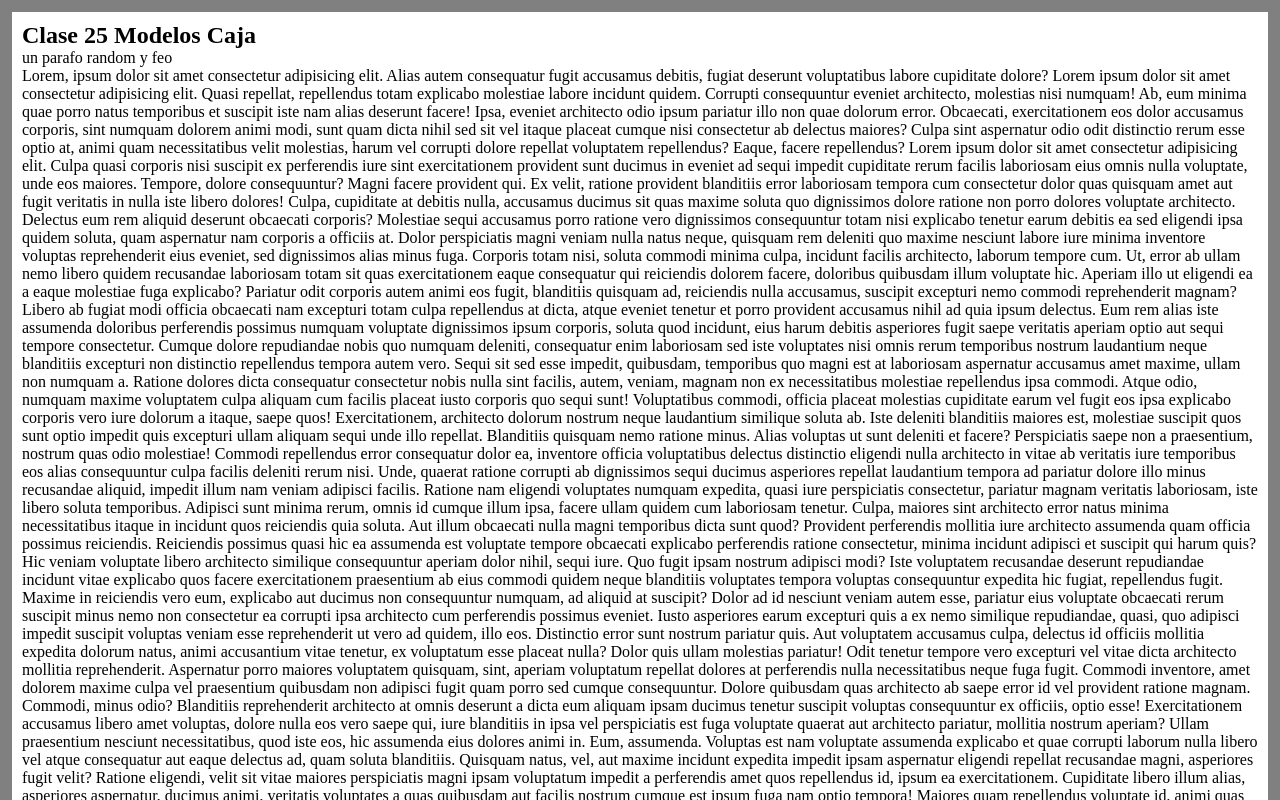
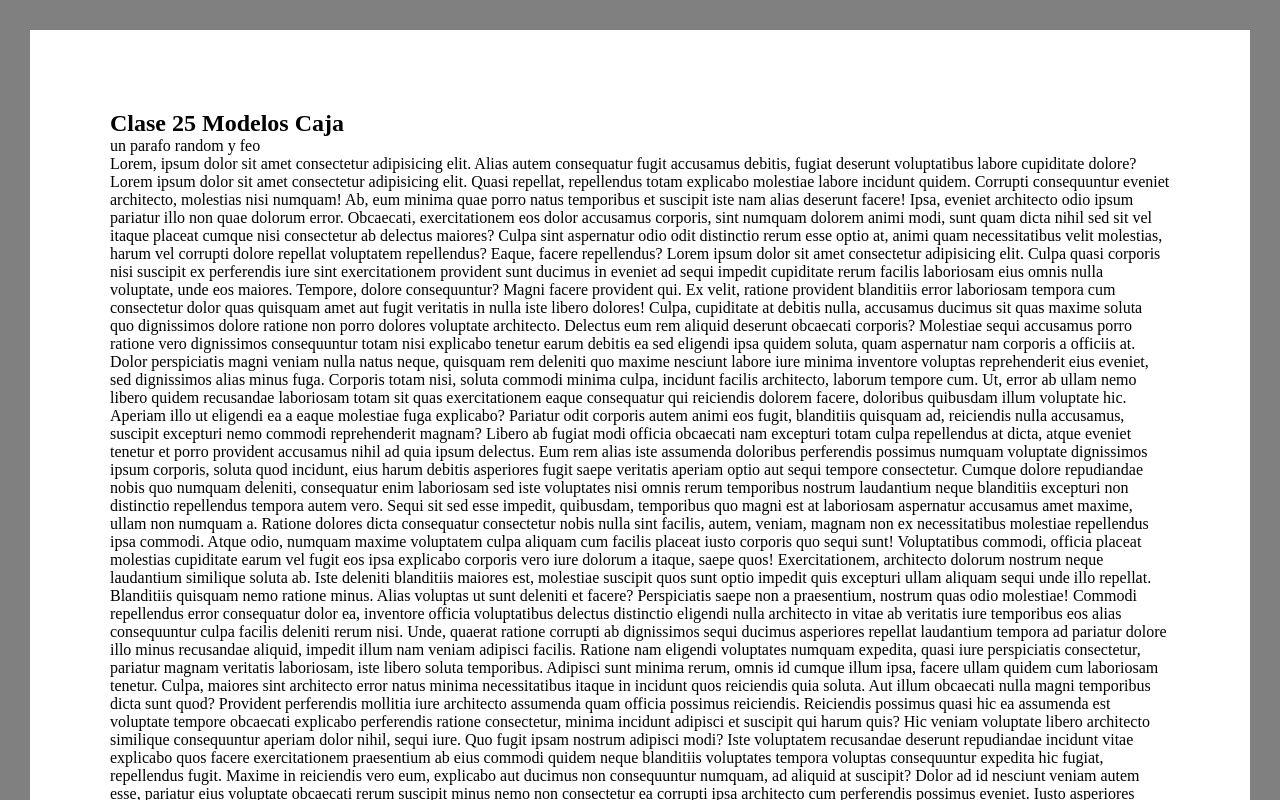
Before and after one commit to Jared-DL/Curso_def-html-css, a plain HTML site: page Clase25ModeloCaja/index.html in a window 1280 px wide. Shown: the top 800 px of the page. Drawn offline with Linux system fonts and the light colour scheme.

Commit message:
Clase 26

```diff
--- a/Clase25ModeloCaja/style.css
+++ b/Clase25ModeloCaja/style.css
@@ -6,6 +6,7 @@
 
 main {
     width: 100%;
-    border: 12px solid grey;
-    padding: 10px;
+    border: 30px solid grey;
+    padding: 80px;
+
 }
--- /dev/null
+++ b/clase26Herencia/style.css
@@ -0,0 +1,8 @@
+html {
+    font-size: 10px;
+    font-family: 'Courier New', Courier, monospace;
+}
+
+h1  {
+    font-size: inherit;
+}
```
Also changed, not shown: clase26Herencia/index.html (added, +15 -0 lines).
